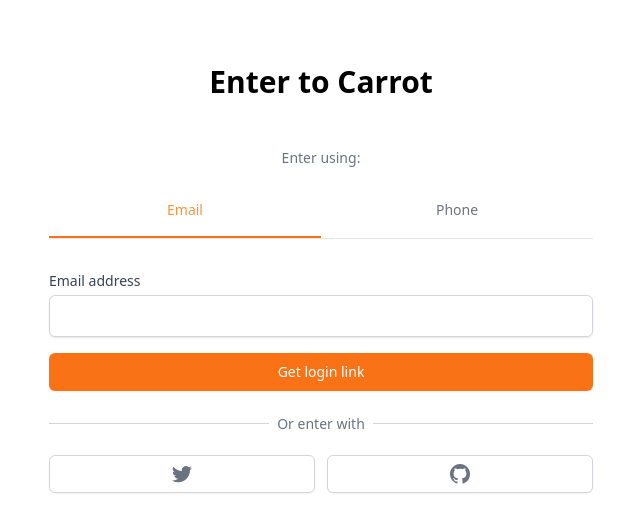
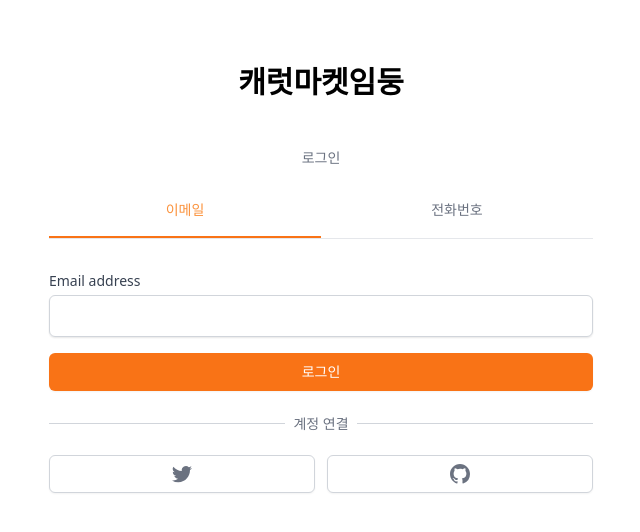
Before and after one commit to endyd9/carrot-market-clone, a Next.js app: page /enter in a window 1280 px wide. Shown: the top 532 px of the page, without its empty margins (319-959 px from the left). Built offline with nearby package versions, Linux system fonts and the light colour scheme.

Commit message:
enter수정

```diff
--- a/pages/enter.tsx
+++ b/pages/enter.tsx
@@ -53,7 +53,7 @@
   }, [tokenData]);
   return (
     <div className="mt-16 px-4">
-      <h3 className="text-3xl font-bold text-center">Enter to Carrot</h3>
+      <h3 className="text-3xl font-bold text-center">캐럿마켓임둥</h3>
       <div className="mt-12">
         {data?.ok ? (
           <>
@@ -76,9 +76,7 @@
         ) : (
           <>
             <div className="flex flex-col items-center">
-              <h5 className="text-sm text-gray-500 font-medium">
-                Enter using:
-              </h5>
+              <h5 className="text-sm text-gray-500 font-medium">로그인</h5>
               <div className="grid  border-b  w-full mt-8 grid-cols-2 ">
                 <button
                   className={cls(
@@ -89,7 +87,7 @@
                   )}
                   onClick={onEmailClick}
                 >
-                  Email
+                  이메일
                 </button>
                 <button
                   className={cls(
@@ -100,7 +98,7 @@
                   )}
                   onClick={onPhoneClick}
                 >
-                  Phone
+                  전화번호
                 </button>
               </div>
             </div>
@@ -130,12 +128,10 @@
                 </>
               ) : null}
               {method === "email" ? (
-                <Button text={submitting ? "Loading..." : "Get login link"} />
+                <Button text={submitting ? "Loading..." : "로그인"} />
               ) : null}
               {method === "phone" ? (
-                <Button
-                  text={submitting ? "Loading..." : "Get one-time password"}
-                />
+                <Button text={submitting ? "Loading..." : "로그인"} />
               ) : null}
             </form>
           </>
@@ -146,7 +142,7 @@
             <div className="absolute w-full border-t border-gray-300" />
             <div className="relative -top-3 text-center ">
               <span className="bg-white px-2 text-sm text-gray-500">
-                Or enter with
+                계정 연결
               </span>
             </div>
           </div>
```
